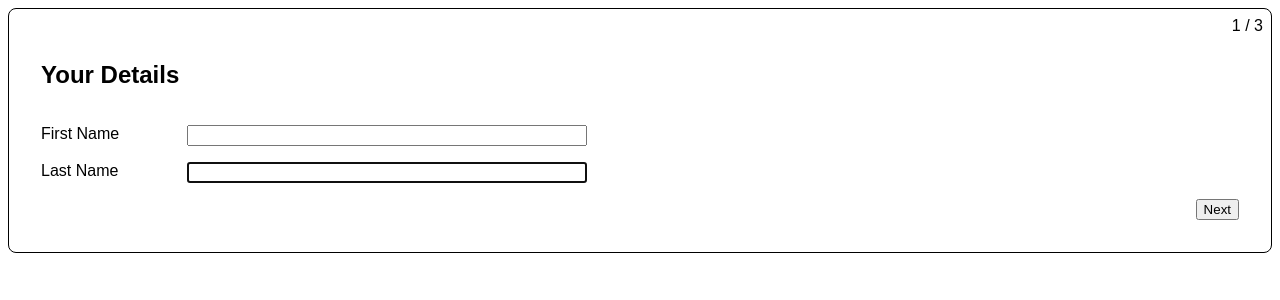
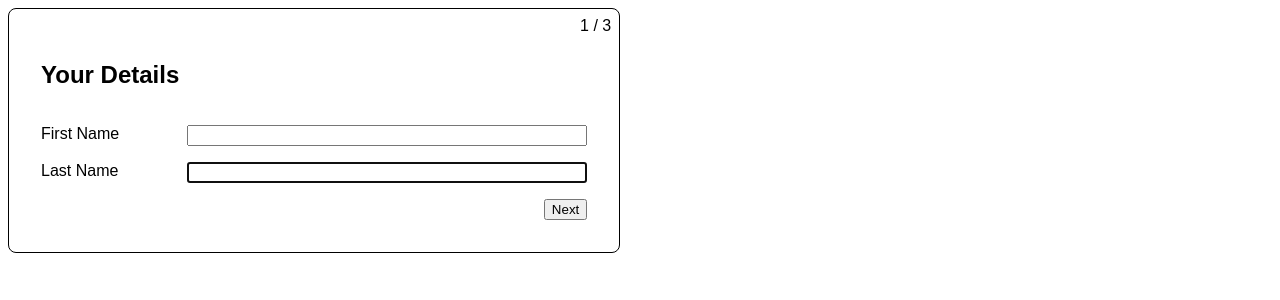
Before and after one commit to yewtree8/multistep-form-typescript, a React (Vite) app: page / in a window 1280 px wide. Shown: the top 300 px of the page. Built offline with nearby package versions, Linux system fonts and the light colour scheme.

Commit message:
hotfix(master) silly step bug, all done

```diff
--- a/src/App.tsx
+++ b/src/App.tsx
@@ -47,8 +47,8 @@ function App() {
 
   const handleSubmit = (e:FormEvent) => {
     e.preventDefault();
-    next();
-
+    if(!isLastStep) return next();
+    alert("Form submitted, thank you!");
   }
 
   return (
--- a/src/style/app.css
+++ b/src/style/app.css
@@ -4,7 +4,7 @@
     border: 1px solid black;
     padding: 2rem;
     border-radius: 0.5rem;
-    width: auto;
+    max-width: max-content;
     font-family: Arial, Helvetica, sans-serif;
 }
 
```
